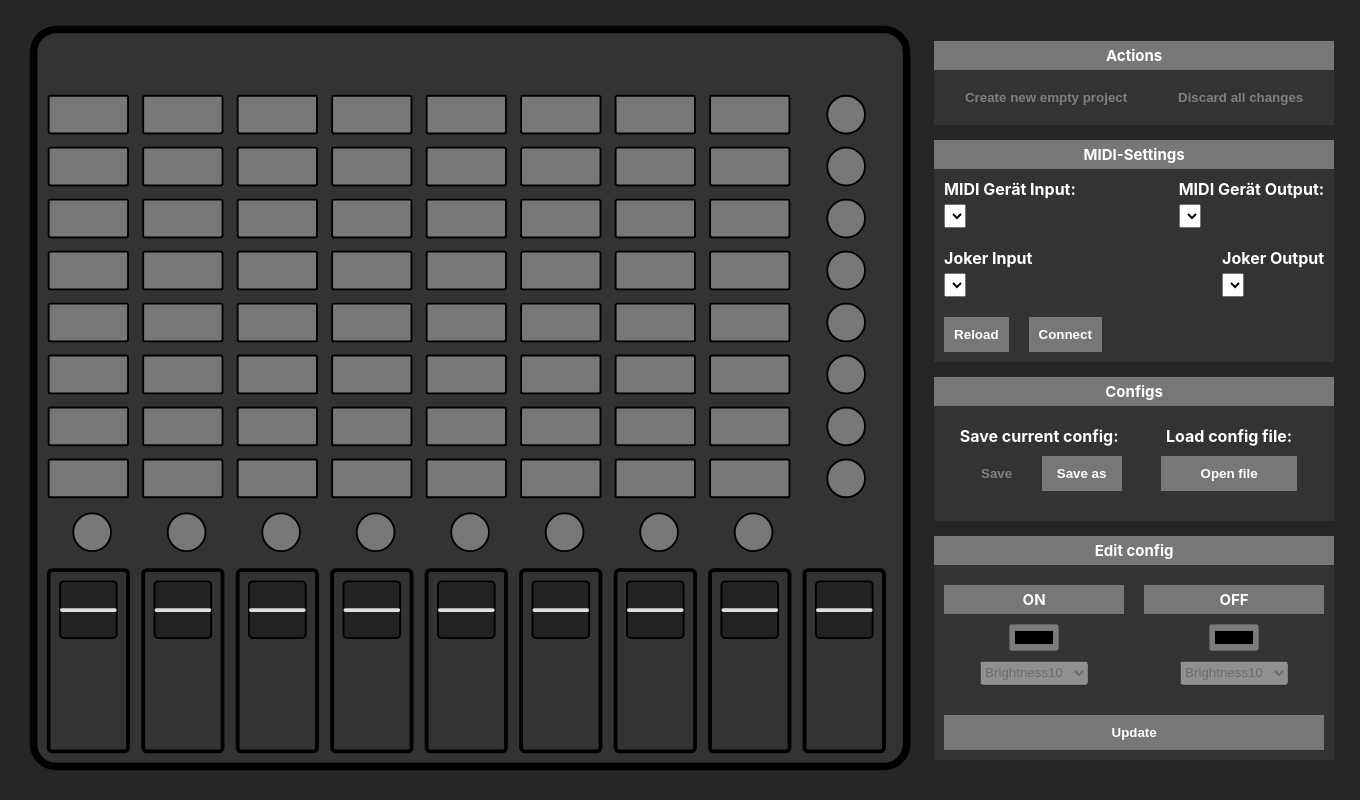
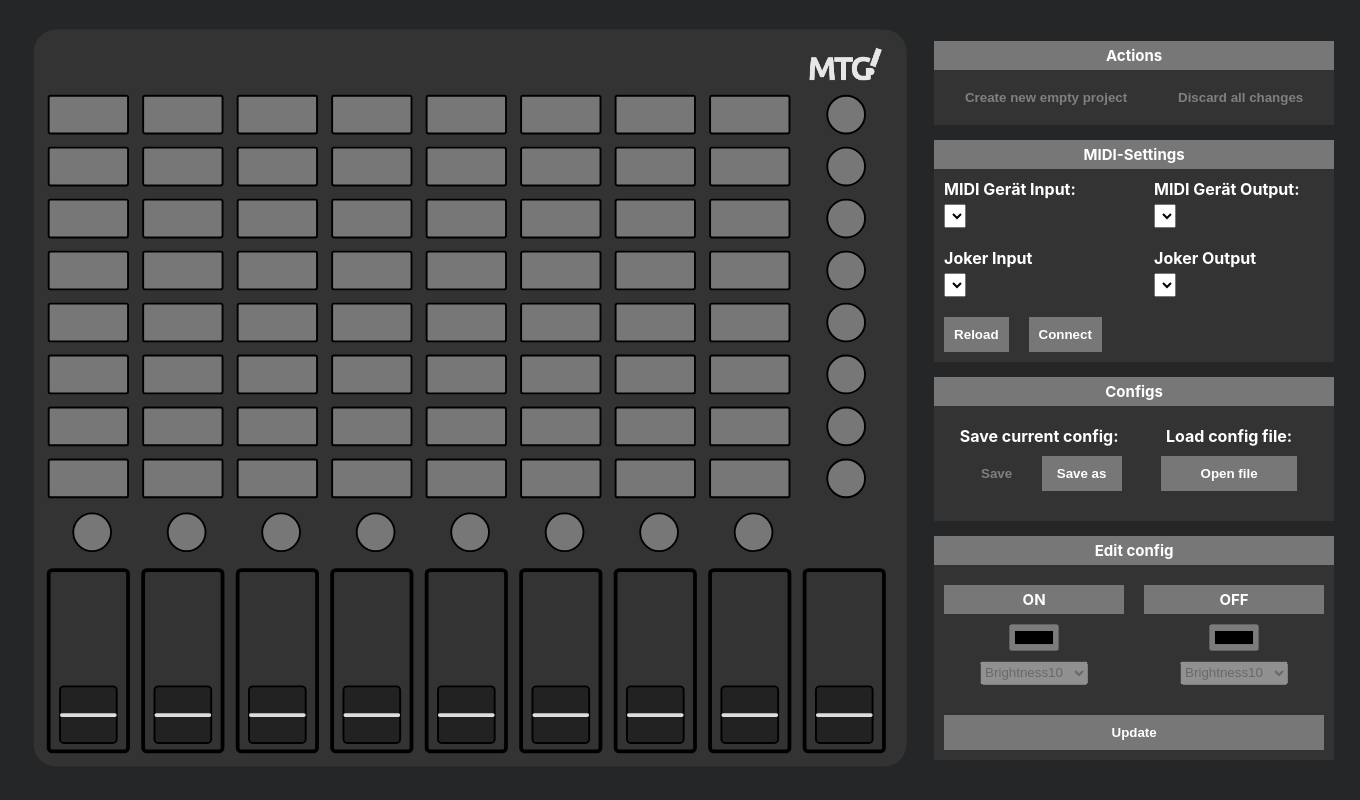
Before and after one commit to FinnKrause/APCmini-Middleware, an Electron app: page src/index.html in a window 1360 px wide. Drawn offline with Linux system fonts and the light colour scheme.

Commit message:
Faders move and Style updates

```diff
--- a/package.json
+++ b/package.json
@@ -1,7 +1,7 @@
 {
   "name": "electronversion",
-  "productName": "electronversion",
-  "version": "1.0.0",
+  "productName": "APCmini-DMXJoker-Middleware",
+  "version": "1.0.1",
   "description": "My Electron application description",
   "main": "src/index.js",
   "scripts": {
--- a/src/backend/APCAPI.js
+++ b/src/backend/APCAPI.js
@@ -159,6 +159,12 @@ class APCAPI {
 
   }
 
+  setWebUIFader(nnote, velocity) {
+    if (nnote == null || velocity == null) return;
+    const fader = document.querySelector("#Fader"+nnote)
+    fader.style.transform = `translateY(${105 - ((velocity/127) * 105)}px)`
+  }
+
 }
 
 export default APCAPI;
--- a/src/backend/Interception.js
+++ b/src/backend/Interception.js
@@ -1,5 +1,5 @@
 import APCAPI from "./APCAPI.js";
-import {Colors, LModes} from "./constants.js"
+import {Colors, LModes, FaderIndexes} from "./constants.js"
 import {compareMaps} from "../utils/usefulFunctions.js"
 import { getMIDIOutput, getMIDIInput, onNoteOn, getOldDataScheme, onFaderChange } from "../utils/midiwebapi.js";
 
@@ -28,20 +28,25 @@ class Interception {
   async intersept(onMessageConfirmationReceive) {
     onNoteOn(this.fromAPC, (msg) => {
       this.toJoker.send(msg)
-    })
 
-    onFaderChange(this.fromAPC, (msg) => {
-      this.toJoker.send(msg)
+      const {note, velocity} = getOldDataScheme(msg)
+      this.APCmini.setWebUIFader(note, velocity)
     })
 
     onNoteOn(this.fromJoker, msg => {
       const formattedData = getOldDataScheme(msg)
       onMessageConfirmationReceive(formattedData)
 
+
       if (formattedData.velocity == 64) this.APCmini.setButtonLook(formattedData.note, "on");
       else this.APCmini.setButtonLook(formattedData.note, "off");
     })
 
+    onFaderChange(this.fromAPC, (msg) => {
+      this.toJoker.send(msg)
+      console.log(msg)
+      this.APCmini.setWebUIFader(msg)
+    })
 
     console.log("Interception running smoothly");
 
--- a/src/backend/constants.js
+++ b/src/backend/constants.js
@@ -145,6 +145,7 @@ const LModes = {
 const MatrixButtonIdexes = { start: 0, end: 63 };
 const SceneLaunchButtonIndexes = { start: 112, end: 119 };
 const TrackButtonIndexes = { start: 100, end: 107 };
+const FaderIndexes = { start: 48, end: 56 };
 const BottmonRightButtonIdex = 122;
 
 const defaultOffLook = {color: Colors.black, lmode: LModes.Brightness100}
@@ -156,6 +157,7 @@ export {
   MatrixButtonIdexes,
   BottmonRightButtonIdex,
   SceneLaunchButtonIndexes,
+  FaderIndexes,
   TrackButtonIndexes,
   defaultOffLook,
   defaultOnLook
--- a/src/index.css
+++ b/src/index.css
@@ -8,6 +8,19 @@ body {
   place-self: center;
   color: white;
   height: 100vh;
+}
+
+#Pult {
+  position: relative;
+}
+
+#MTG-Logo {
+  position: absolute;
+  height: 35px;
+  aspect-ratio: auto;
+  top: 25px;
+  right: 25px;
+  filter: invert();
 }
 
 .active {
@@ -118,6 +131,7 @@ body {
 
 .dropdown {
   margin: 10px;
+  min-width: 170px;
 }
 
 .dropdown>h4 {
--- a/src/index.html
+++ b/src/index.html
@@ -375,8 +375,11 @@
   <!-- <h1 class="Header">Theatertechnik MIDI-Software</h1> -->
   <div class="bottomPart">
     <div id="Pult">
+      <img id="MTG-Logo" src="./assets/MTG.webp" alt="MTG-Logo">
+      <img id="MTG-Logo" src="./assets/MTG.webp" alt="MTG-Logo">
+
       <svg id="PultSVG" width="23.5cm" height="19.9cm" xmlns="http://www.w3.org/2000/svg">
-        <rect x="2mm" y="2mm" width="23.1cm" height="19.5cm" rx="6mm" stroke="black" stroke-width="2mm" fill="#333">
+        <rect x="2mm" y="2mm" width="23.1cm" height="19.5cm" rx="6mm" stroke="black" stroke-width="0mm" fill="#333">
         </rect>
         <rect id="Button56" x="6mm" y="19.5mm" width="21mm" height="1cm" rx=".5mm" stroke="black" stroke-width=".5mm"
           fill="#777"></rect>
@@ -541,96 +544,100 @@
         <g>
           <rect x="6mm" y="14.5cm" width="2.1cm" height="4.8cm" rx="1mm" stroke="black" stroke-width="1mm" fill="#333">
           </rect>
-          <rect x="15mm" y="15.1cm" width="3mm" height="37mm" rx=".1mm" fill="none"></rect>
-          <rect x="9mm" y="14.8cm" width="1.5cm" height="1.5cm" rx="1mm" stroke="black" stroke-width=".5mm" fill="#222">
+          <g id="Fader48" style="transform: translateY(105px);">
+            <rect x="9mm" y="14.8cm" width="1.5cm" height="1.5cm" rx="1mm" stroke="black" stroke-width=".5mm"
+              fill="#222">
             </rect>
-          <rect x="9mm" y="15.3cm" width="1.5cm" height=".5cm" rx="1mm" fill="none"></rect>
             <rect x="9mm" y="15.51cm" width="1.5cm" height="1mm" rx=".5mm" fill="#ddd"></rect>
+          </g>
         </g>
         <g>
           <rect x="31mm" y="14.5cm" width="2.1cm" height="4.8cm" rx="1mm" stroke="black" stroke-width="1mm" fill="#333">
           </rect>
-          <rect x="40mm" y="15.1cm" width="3mm" height="37mm" rx=".1mm" fill="none"></rect>
+          <g id="Fader49" style="transform: translateY(105px);">
             <rect x="34mm" y="14.8cm" width="1.5cm" height="1.5cm" rx="1mm" stroke="black" stroke-width=".5mm"
               fill="#222">
             </rect>
-          <rect x="34mm" y="15.3cm" width="1.5cm" height=".5cm" rx="1mm" fill="none"></rect>
             <rect x="34mm" y="15.51cm" width="1.5cm" height="1mm" rx=".5mm" fill="#ddd"></rect>
+          </g>
         </g>
         <g>
           <rect x="56mm" y="14.5cm" width="2.1cm" height="4.8cm" rx="1mm" stroke="black" stroke-width="1mm" fill="#333">
           </rect>
-          <rect x="65mm" y="15.1cm" width="3mm" height="37mm" rx=".1mm" fill="none"></rect>
+          <g id="Fader50" style="transform: translateY(105px);">
             <rect x="59mm" y="14.8cm" width="1.5cm" height="1.5cm" rx="1mm" stroke="black" stroke-width=".5mm"
               fill="#222">
             </rect>
-          <rect x="59mm" y="15.3cm" width="1.5cm" height=".5cm" rx="1mm" fill="none"></rect>
             <rect x="59mm" y="15.51cm" width="1.5cm" height="1mm" rx=".5mm" fill="#ddd"></rect>
+          </g>
+
         </g>
         <g>
           <rect x="81mm" y="14.5cm" width="2.1cm" height="4.8cm" rx="1mm" stroke="black" stroke-width="1mm" fill="#333">
           </rect>
-          <rect x="90mm" y="15.1cm" width="3mm" height="37mm" rx=".1mm" fill="none"></rect>
+          <g id="Fader51" style="transform: translateY(105px);">
             <rect x="84mm" y="14.8cm" width="1.5cm" height="1.5cm" rx="1mm" stroke="black" stroke-width=".5mm"
               fill="#222">
             </rect>
-          <rect x="84mm" y="15.3cm" width="1.5cm" height=".5cm" rx="1mm" fill="none"></rect>
             <rect x="84mm" y="15.51cm" width="1.5cm" height="1mm" rx=".5mm" fill="#ddd"></rect>
+          </g>
+
         </g>
         <g>
           <rect x="106mm" y="14.5cm" width="2.1cm" height="4.8cm" rx="1mm" stroke="black" stroke-width="1mm"
             fill="#333">
           </rect>
-          <rect x="115mm" y="15.1cm" width="3mm" height="37mm" rx=".1mm" fill="none"></rect>
+          <g id="Fader52" style="transform: translateY(105px);">
             <rect x="109mm" y="14.8cm" width="1.5cm" height="1.5cm" rx="1mm" stroke="black" stroke-width=".5mm"
               fill="#222">
             </rect>
-          <rect x="109mm" y="15.3cm" width="1.5cm" height=".5cm" rx="1mm" fill="none"></rect>
             <rect x="109mm" y="15.51cm" width="1.5cm" height="1mm" rx=".5mm" fill="#ddd"></rect>
+          </g>
+
         </g>
         <g>
           <rect x="131mm" y="14.5cm" width="2.1cm" height="4.8cm" rx="1mm" stroke="black" stroke-width="1mm"
             fill="#333">
           </rect>
-          <rect x="140mm" y="15.1cm" width="3mm" height="37mm" rx=".1mm" fill="none"></rect>
+          <g id="Fader53" style="transform: translateY(105px);">
             <rect x="134mm" y="14.8cm" width="1.5cm" height="1.5cm" rx="1mm" stroke="black" stroke-width=".5mm"
               fill="#222">
             </rect>
-          <rect x="134mm" y="15.3cm" width="1.5cm" height=".5cm" rx="1mm" fill="none"></rect>
             <rect x="134mm" y="15.51cm" width="1.5cm" height="1mm" rx=".5mm" fill="#ddd"></rect>
+          </g>
         </g>
         <g>
           <rect x="156mm" y="14.5cm" width="2.1cm" height="4.8cm" rx="1mm" stroke="black" stroke-width="1mm"
             fill="#333">
           </rect>
-          <rect x="165mm" y="15.1cm" width="3mm" height="37mm" rx=".1mm" fill="none"></rect>
+          <g id="Fader54" style="transform: translateY(105px);">
             <rect x="159mm" y="14.8cm" width="1.5cm" height="1.5cm" rx="1mm" stroke="black" stroke-width=".5mm"
               fill="#222">
             </rect>
-          <rect x="159mm" y="15.3cm" width="1.5cm" height=".5cm" rx="1mm" fill="none"></rect>
             <rect x="159mm" y="15.51cm" width="1.5cm" height="1mm" rx=".5mm" fill="#ddd"></rect>
+          </g>
         </g>
         <g>
           <rect x="181mm" y="14.5cm" width="2.1cm" height="4.8cm" rx="1mm" stroke="black" stroke-width="1mm"
             fill="#333">
           </rect>
-          <rect x="190mm" y="15.1cm" width="3mm" height="37mm" rx=".1mm" fill="none"></rect>
+          <g id="Fader55" style="transform: translateY(105px);">
             <rect x="184mm" y="14.8cm" width="1.5cm" height="1.5cm" rx="1mm" stroke="black" stroke-width=".5mm"
               fill="#222">
             </rect>
-          <rect x="184mm" y="15.3cm" width="1.5cm" height=".5cm" rx="1mm" fill="none"></rect>
             <rect x="184mm" y="15.51cm" width="1.5cm" height="1mm" rx=".5mm" fill="#ddd"></rect>
+          </g>
         </g>
         <g>
           <rect x="206mm" y="14.5cm" width="2.1cm" height="4.8cm" rx="1mm" stroke="black" stroke-width="1mm"
             fill="#333">
           </rect>
-          <rect x="215mm" y="15.1cm" width="3mm" height="37mm" rx=".1mm" fill="none"></rect>
+          <g id="Fader56" style="transform: translateY(105px);">
             <rect x="209mm" y="14.8cm" width="1.5cm" height="1.5cm" rx="1mm" stroke="black" stroke-width=".5mm"
               fill="#222">
             </rect>
-          <rect x="209mm" y="15.3cm" width="1.5cm" height=".5cm" rx="1mm" fill="none"></rect>
             <rect x="209mm" y="15.51cm" width="1.5cm" height="1mm" rx=".5mm" fill="#ddd"></rect>
+          </g>
         </g>
       </svg>
     </div>
--- a/src/index.js
+++ b/src/index.js
@@ -35,7 +35,7 @@ const createWindow = () => {
   mainWindow.loadFile(path.join(__dirname, 'index.html'));
 
   // Open the DevTools.
-  // mainWindow.webContents.openDevTools();
+  mainWindow.webContents.openDevTools();
 };
 
 // This method will be called when Electron has finished
--- a/src/preload.js
+++ b/src/preload.js
@@ -3,8 +3,6 @@ const { contextBridge, ipcRenderer } = require("electron");
 contextBridge.exposeInMainWorld("electronAPI", {
   showSaveDialog: (options) => ipcRenderer.invoke("show-save-dialog", options),
   openFileDialog: (options) => ipcRenderer.invoke("open-file-dialog", options),
-  readFile: (filePath) =>
-    ipcRenderer.invoke("read-file", filePath),
-  writeFile: (filePath, data) =>
-    ipcRenderer.invoke("write-file", filePath, data),
+  readFile: (filePath) => ipcRenderer.invoke("read-file", filePath),
+  writeFile: (filePath, data) => ipcRenderer.invoke("write-file", filePath, data),
 });
```
Also changed, not shown: src/assets/Logo.ico (renamed from src/Logo.ico), src/assets/MTG-Logo.webp (added), src/assets/MTG.webp (added), 1 other file. Lines whose indentation alone changed are shown as unchanged.
